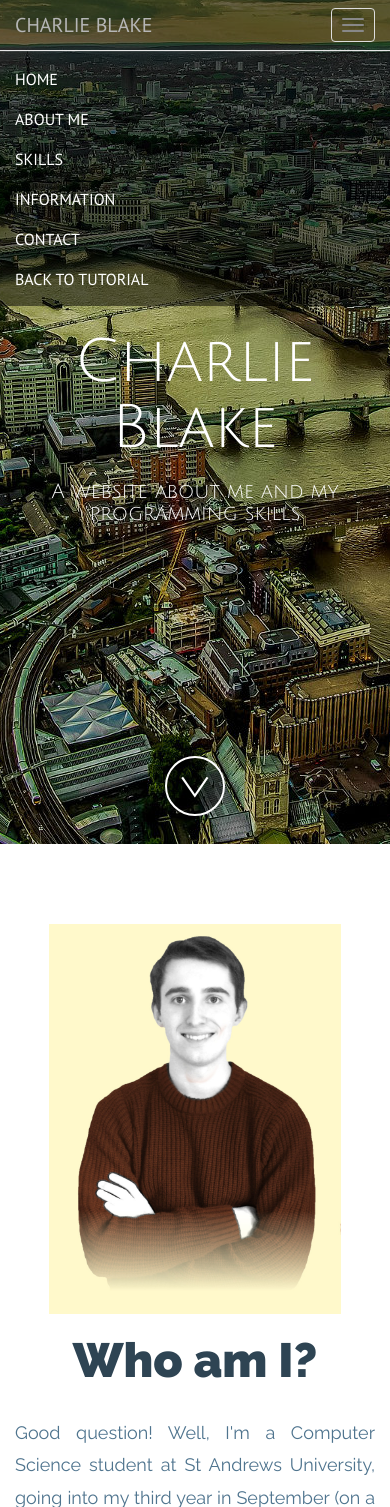
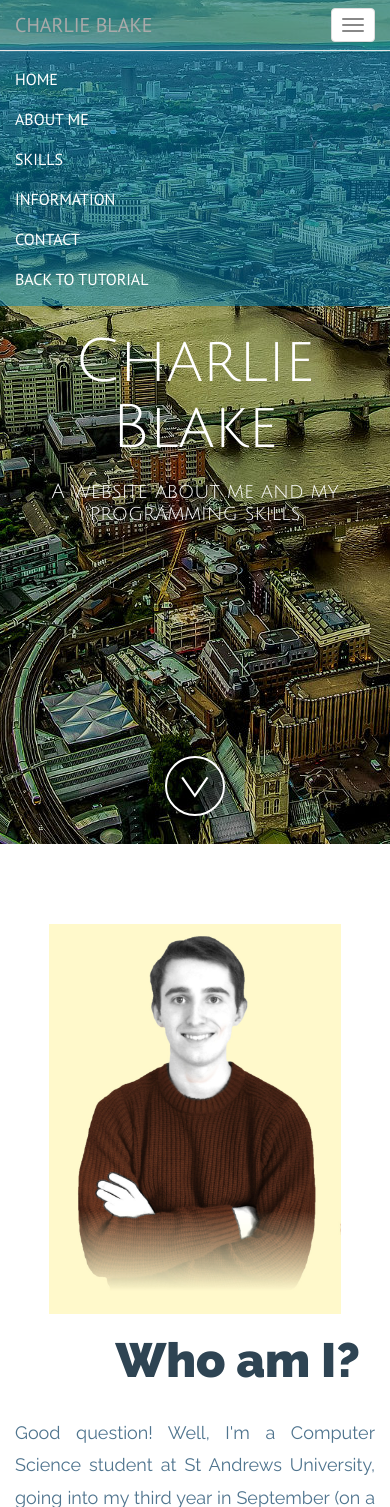
Before and after one commit to thecharlesblake/myWebsite, a PHP site: page / in a window 390 px wide, after a click on "Toggle navigation". Shown: the top 1507 px of the page. Run offline with PHP 8.4, Linux system fonts and the light colour scheme; some libraries are stand-ins or nearby versions.

Commit message:
Add responsive section
Created image and wrote copy. Still need to add a few lines on how this site was made from scratch.

```diff
--- a/index.css
+++ b/index.css
@@ -12,9 +12,9 @@
   font-size: 48px;
   font-weight: 900; }
 
-.pad-section, .section-type-A, .section-type-B {
+.pad-section, .section-type-A, .section-type-B, .section-type-C {
   padding: 80px 0; }
-  .pad-section p, .section-type-A p, .section-type-B p {
+  .pad-section p, .section-type-A p, .section-type-B p, .section-type-C p {
     line-height: 1.8;
     margin-top: 30px;
     margin-bottom: 30px; }
@@ -22,7 +22,9 @@
 .section-type-A {
   background-color: white; }
   .section-type-A h2 {
-    color: #2e4453; }
+    color: #2e4453;
+    padding-left: 15px;
+    padding-right: 15px; }
   .section-type-A p {
     color: #4f748e; }
 
@@ -32,6 +34,13 @@
     color: #1c2932; }
   .section-type-B p {
     color: #4f748e; }
+
+.section-type-C {
+  background-color: #0087be; }
+  .section-type-C h2 {
+    color: white; }
+  .section-type-C p {
+    color: white; }
 
 #home-wrapper {
   background: url(images/london_cover.jpg) no-repeat center center;
@@ -95,15 +104,23 @@
       -o-box-shadow: 0 0 18px white;
       box-shadow: 0 0 18px white; }
 
+#about h2 {
+  text-align: right; }
 #about img {
   max-height: 390px;
   width: auto; }
 
+#skills h2 {
+  text-align: center;
+  margin-botton: 40px; }
 #skills img {
   max-height: 200px;
   max-width: 200px;
   margin-top: 30px;
   margin-bottom: 30px; }
+
+#responsive h2 {
+  text-align: left; }
 
 #cv {
   display: none;
@@ -157,18 +174,18 @@
   footer .glyphicon:hover {
     color: #306d9f; }
 
-.navbar {
-  border: 0px; }
-
 .navbar-default {
-  background-color: #0087be; }
+  background-color: #0087be;
+  border-bottom-width: 1px;
+  border-bottom-color: #00638b; }
 
 .navbar-transparent {
-  background-color: transparent; }
+  background-color: transparent;
+  border-bottom-width: 0px; }
 
 .navbar-semi,
 .navbar-transparent:hover {
-  background-color: rgba(0, 0, 0, 0.5); }
+  background-color: rgba(0, 135, 190, 0.5); }
 
 .navbar .navbar-brand {
   font-size: 20px; }
@@ -181,22 +198,22 @@
   color: white; }
 .navbar .navbar-nav > li > a:hover,
 .navbar .navbar-brand:hover {
-  color: #B6B6B6; }
+  color: #aaa; }
 .navbar .navbar-nav > li > a:focus,
 .navbar .navbar-brand:focus {
   color: white; }
 
+.navbar-default .navbar-toggle:hover,
+.navbar-default .navbar-toggle:focus:hover {
+  background-color: white; }
 .navbar-default .navbar-toggle.icon-bar,
-.navbar-default .navbar-toggle:hover,
 .navbar-default .navbar-toggle:focus .icon-bar,
-.navbar-default .navbar-toggle:focus:hover {
-  background-color: #ddd; }
 .navbar-default .navbar-toggle:hover .icon-bar,
 .navbar-default .navbar-toggle:focus:hover .icon-bar {
-  background-color: #3D3D3D; }
+  background-color: #aaa; }
 .navbar-default .navbar-toggle,
 .navbar-default .navbar-toggle:focus {
-  background-color: transparent; }
+  background-color: white; }
 
 @keyframes fadein {
   from {
--- a/index.html
+++ b/index.html
@@ -109,9 +109,19 @@
         </div>
 
 
-        <div id="projects" class"pad-section">
+        <div id="responsive" class="section-type-C">
             <div class="container">
-                <h2>My Projects</h2>
+                <div class="row">
+                    <h2>Responsive Design</h2>
+                </div>
+                <div class="row">
+                    <div class="col-sm-8 col-xs-12 text-center">
+                        <p class="text-justify">This website has been built using Twitter's Bootstrap framework, which means it's mobile-responsive. That means whether you choose to browse on desktop, tablet or mobile (on any browser) the web page should adjust itself intelligently to fit the size of your display. Feel free to try it out!</p>
+                    </div>
+                    <div class="col-sm-4 col-xs-12">
+                        <img src="images/responsive.jpg" class="img-responsive center-block" alt="" />
+                    </div>
+                </div>
             </div>
         </div>
 
--- a/index.sass
+++ b/index.sass
@@ -1,11 +1,15 @@
 $main-typeface: 'Raleway'
 $formal-typeface: 'Julius Sans One', sans-serif
+$formal-typeface-2: 'PT Sans', sans-serif
 
+$light: #4f748e
+$light-C: white
+$strong: #0087be
+$dark-A: #2e4453
+$dark-B: #1c2932
 $background-A: white
 $background-B: #e9eff3
-$dark-A: #2e4453
-$dark-B: #1c2932
-$light: #4f748e
+$background-C: $strong
 
 =platforms($attribute, $value)
   -webkit-#{$attribute}: $value /* Safari, Chrome and Opera > 12.1 */
@@ -43,6 +47,8 @@
   background-color: $background-A
   h2
     color: $dark-A
+    padding-left: 15px
+    padding-right: 15px
   p
     color: $light
 
@@ -54,6 +60,15 @@
     color: $dark-B
   p
     color: $light
+
+.section-type-C
+  @extend .pad-section
+
+  background-color: $background-C
+  h2
+    color: $light-C
+  p
+    color: $light-C
 
 
 // --- Home Section ---
@@ -116,16 +131,26 @@
 // --- Section-specific ---
 
 #about
+  h2
+    text-align: right
   img
     max-height: 390px
     width: auto
 
 #skills
+  h2
+    text-align: center
+    margin-botton: 40px
+
   img
     max-height: 200px
     max-width: 200px
     margin-top: 30px
     margin-bottom: 30px
+
+#responsive
+  h2
+    text-align: left
 
 // CURRENTLY HIDDEN
 #cv
@@ -164,7 +189,6 @@
       margin-top: 0px
       margin-bottom: 40px
 
-
 #information
   background: url(images/circuit_span.jpg) no-repeat center center fixed
   display: table
@@ -193,18 +217,18 @@
     color: #306d9f
 
 // --- Navbar ---
-.navbar
-  border: 0px
-
 .navbar-default
-  background-color: #0087be
+  background-color: $strong
+  border-bottom-width: 1px
+  border-bottom-color: darken($strong, 10%)
 
 .navbar-transparent
   background-color: transparent
+  border-bottom-width: 0px
 
 .navbar-semi,
 .navbar-transparent:hover
-  background-color: rgba(0,0,0,0.5)
+  background-color: rgba($strong ,0.5)
 
 .navbar
   .navbar-brand
@@ -218,31 +242,31 @@
   .navbar-nav > li > a,
   .navbar-brand
     text-transform: uppercase
-    font-family: 'PT Sans', sans-serif
+    font-family: $formal-typeface-2
     color: white
 
   .navbar-nav > li > a:hover,
   .navbar-brand:hover
-    color: #B6B6B6
+    color: #aaa
 
   .navbar-nav > li > a:focus,
   .navbar-brand:focus
     color: white
 
 .navbar-default
+  .navbar-toggle:hover,
+  .navbar-toggle:focus:hover
+    background-color: white
+
   .navbar-toggle.icon-bar,
-  .navbar-toggle:hover,
   .navbar-toggle:focus .icon-bar,
-  .navbar-toggle:focus:hover
-    background-color: #ddd
-
   .navbar-toggle:hover .icon-bar,
   .navbar-toggle:focus:hover .icon-bar
-    background-color: #3D3D3D
+    background-color: #aaa
 
   .navbar-toggle,
   .navbar-toggle:focus
-    background-color: transparent
+    background-color: white
 
 @keyframes fadein
   from
```
